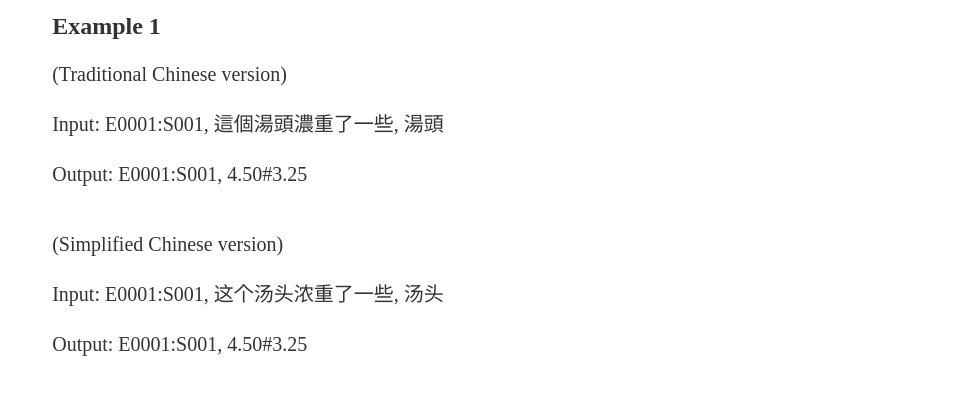
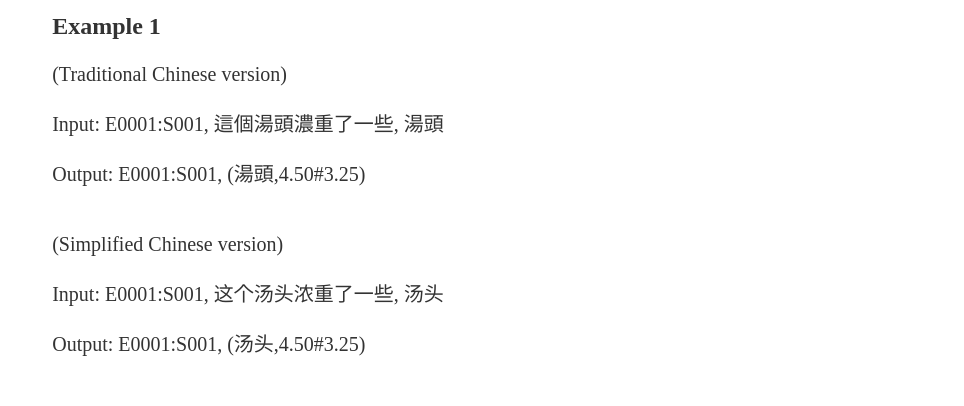
Before and after one commit to dimabsa2024/dimabas.github.io, a plain HTML site: page index.html in a window 1280 px wide. Shown: the part 2694-3100 px from the top of the page, without its empty margins (157-1121 px from the left). Drawn offline with nearby package versions, Linux system fonts and the light colour scheme.

Commit message:
update example1

```diff
--- a/index.html
+++ b/index.html
@@ -187,11 +187,11 @@
                     <h3>Example 1</h3>
                     <p>(Traditional Chinese version)</p>
                     <p>Input: E0001:S001, 這個湯頭濃重了一些, 湯頭</p>
-                    <p>Output: E0001:S001, 4.50#3.25</p>
+                    <p>Output: E0001:S001, (湯頭,4.50#3.25)</p>
                     <p></p>
                     <p>(Simplified Chinese version)</p>
                     <p>Input: E0001:S001, 这个汤头浓重了一些, 汤头</p>
-                    <p>Output: E0001:S001, 4.50#3.25</p>
+                    <p>Output: E0001:S001, (汤头,4.50#3.25)</p>
                     <p></p>
                 </div>
 
```
